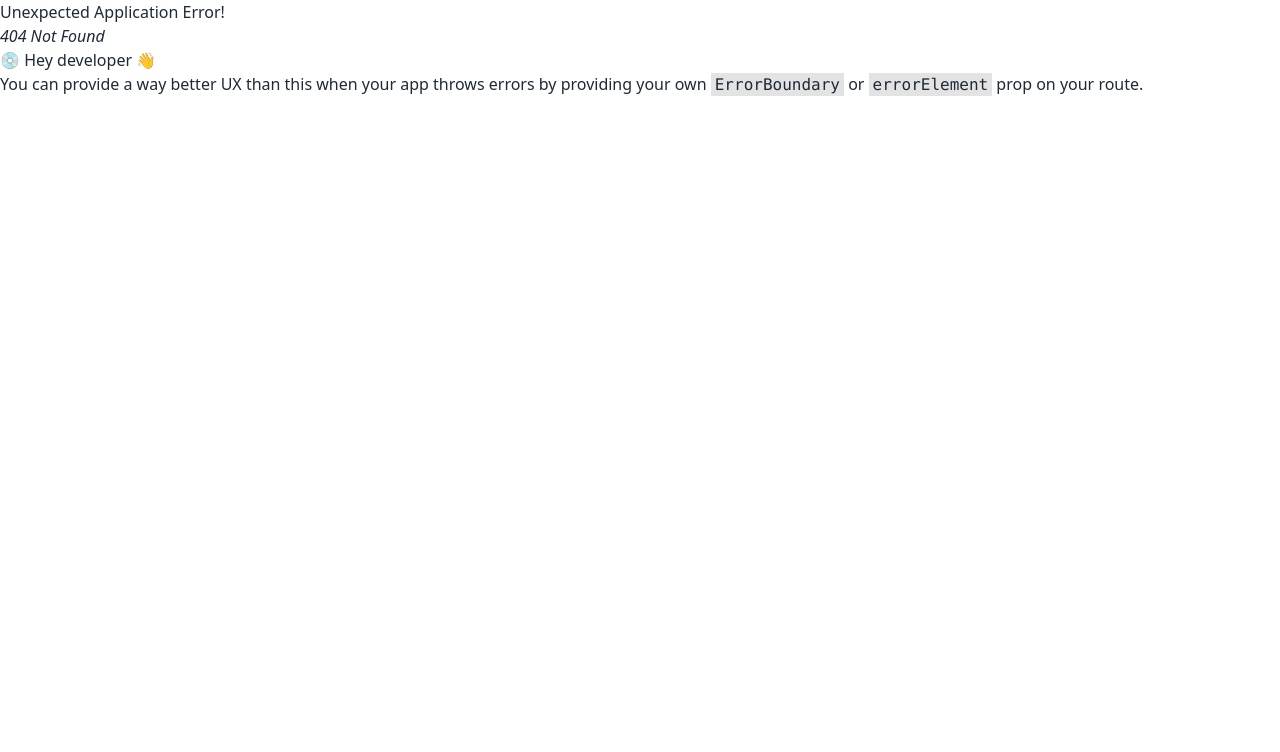
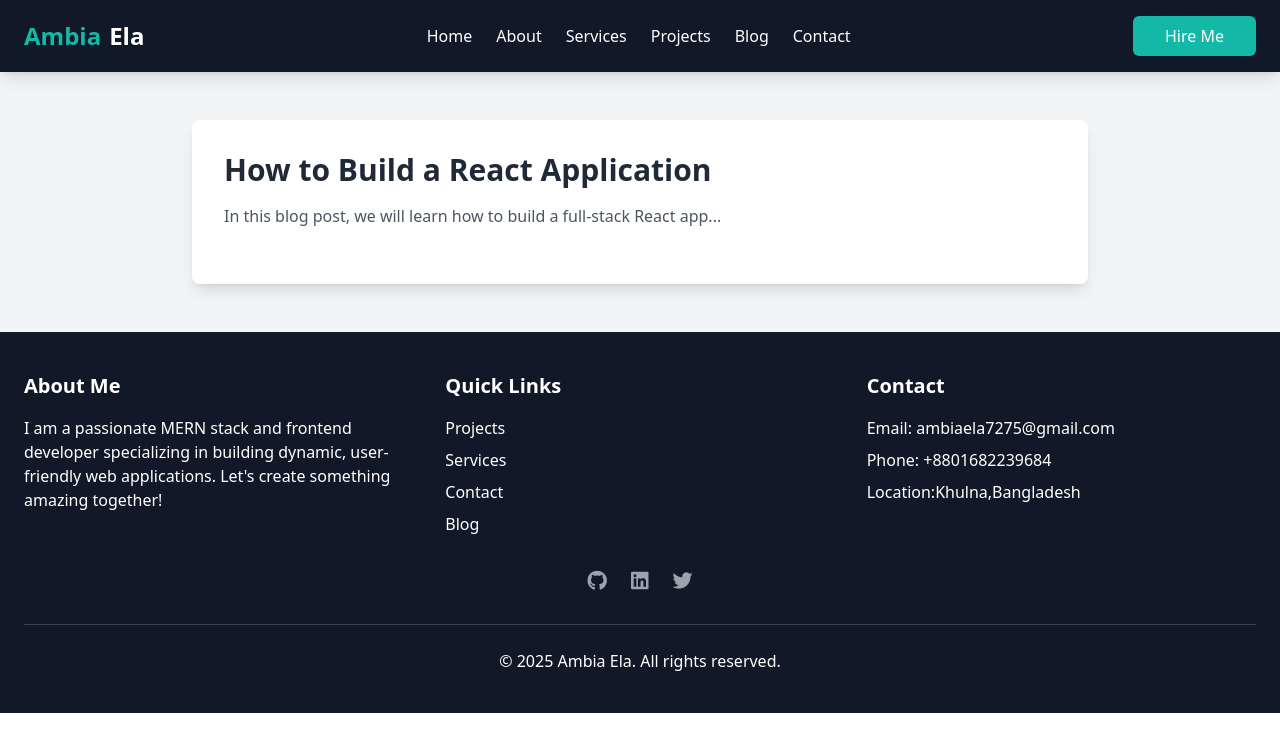
Before and after one commit to ela60/Elas_Protfolio, a React (Vite) app: page /blog/how-to-build-react in a window 1280 px wide. Before the commit this address had no page. Shown: the top 752 px of the page. Built offline with nearby package versions, Linux system fonts and the light colour scheme.

Commit message:
Added more

```diff
--- a/src/About/AboutMe.jsx
+++ b/src/About/AboutMe.jsx
@@ -129,7 +129,7 @@ const AboutMe = () => {
               and sparks new ideas.
             </p>
             <p className="text-gray-600">
-              Additionally, I enjoy playing football. There’s something
+              Additionally, I enjoy traveling. There’s something
               refreshing about sports that helps me stay energized. I believe
               it’s crucial for a programmer to stay both physically and mentally
               healthy, as it enhances creativity and productivity at work.
--- a/src/components/Banner.jsx
+++ b/src/components/Banner.jsx
@@ -8,7 +8,7 @@ const Banner = () => {
     <section className="bg-gradient-to-r from-black via-purple-700 to-black flex flex-col md:flex-row items-center justify-between px-4 md:px-8 py-10 md:py-20 min-h-screen">
       {/* Left Section */}
       <motion.div
-        className="md:w-1/2 space-y-6 text-center md:text-left"
+        className="md:w-1/2 space-y-6 text-center lg:ml-24 md:text-left"
         initial={{ opacity: 0, x: -100 }}
         animate={{ opacity: 1, x: 0 }}
         transition={{ duration: 1 }}
--- /dev/null
+++ b/src/components/BlogDetail.jsx
@@ -0,0 +1,39 @@
+import React from "react";
+import { useParams } from "react-router-dom";
+
+const BlogDetail = () => {
+  const { id } = useParams(); // This will get the slug from the URL
+
+  // Example blog data (You would fetch or use real data here)
+  const blogs = [
+    {
+      id: "how-to-build-react",
+      title: "How to Build a React Application",
+      content: "In this blog post, we will learn how to build a full-stack React app...",
+    },
+    {
+      id: "javascript-es6",
+      title: "JavaScript ES6 Features",
+      content: "JavaScript ES6 brought many amazing features. In this post, we'll explore them...",
+    },
+    {
+      id: "tailwind-css",
+      title: "Tailwind CSS: A Game Changer",
+      content: "Tailwind CSS is a utility-first CSS framework that makes styling easy...",
+    },
+  ];
+
+  // Find the blog post based on the slug
+  const blog = blogs.find((b) => b.id === id);
+
+  return (
+    <section className="py-12 px-6 md:px-12 bg-gray-100">
+      <div className="max-w-4xl mx-auto bg-white shadow-lg rounded-lg p-8">
+        <h1 className="text-3xl font-semibold text-gray-800 mb-4">{blog?.title}</h1>
+        <p className="text-gray-600 mb-6">{blog?.content}</p>
+      </div>
+    </section>
+  );
+};
+
+export default BlogDetail;
--- /dev/null
+++ b/src/components/BlogSection.jsx
@@ -0,0 +1,62 @@
+import React from "react";
+import { Link } from "react-router-dom";
+
+const BlogSection = () => {
+  const blogs = [
+    {
+      id: 1,
+      title: "How to Build a React Application",
+      image: "https://i.ibb.co.com/MRNww3b/Build-React-Project-with-Create-React-App-3.jpg",
+      description: "Learn how to build a full-stack React app from scratch.",
+      link: "/blog/how-to-build-react",
+    },
+    {
+      id: 2,
+      title: "JavaScript ES6 Features",
+      image: "https://i.ibb.co.com/mD1G3Yn/ES6.jpg",
+      description: "Discover the best ES6 features that every JavaScript developer should know.",
+      link: "/blog/javascript-es6",
+    },
+    {
+      id: 3,
+      title: "Tailwind CSS: A Game Changer",
+      image: "https://i.ibb.co.com/JQdcGY6/images-5.jpg",
+      description: "How Tailwind CSS is revolutionizing the way we style websites.",
+      link: "/blog/tailwind-css",
+    },
+  ];
+
+  return (
+    <section className="bg-gray-100 py-16 px-6 md:px-12">
+      <h2 className="text-3xl font-semibold text-center text-gray-800 mb-12">
+        Latest Blog Posts
+      </h2>
+      <div className="grid grid-cols-1 sm:grid-cols-2 lg:grid-cols-3 gap-8">
+        {blogs.map((blog) => (
+          <div
+            key={blog.id}
+            className="max-w-xs mx-auto bg-white shadow-lg rounded-lg overflow-hidden transform transition-all duration-500 hover:scale-105 hover:shadow-xl"
+          >
+            <img
+              src={blog.image}
+              alt={blog.title}
+              className="w-full h-56 object-cover"
+            />
+            <div className="p-6">
+              <h3 className="text-xl font-semibold text-gray-800 mb-3">{blog.title}</h3>
+              <p className="text-gray-600 mb-4">{blog.description}</p>
+              <Link
+                to={blog.link} // Use react-router Link to navigate to the blog page
+                className="inline-block bg-teal-500 text-white py-2 px-4 rounded-full hover:bg-teal-600 transform transition-all duration-300"
+              >
+                Read More
+              </Link>
+            </div>
+          </div>
+        ))}
+      </div>
+    </section>
+  );
+};
+
+export default BlogSection;
--- a/src/components/ServiceSection.jsx
+++ b/src/components/ServiceSection.jsx
@@ -20,8 +20,8 @@ const services = [
     animation: 'animate__fadeInUp', // Animation class (using animate.css library)
   },
   {
-    title: 'Problem Silving',
-    description: 'I specialize in identifying user challenges and crafting tailored solutions. My approach combines creativity with analytical thinking to solve complex design problems, ensuring a seamless and enjoyable user experience.',
+    title: 'Problem Solving',
+    Description: "To help you solve a specific code problem, I will need a bit more detail. Could you share the exact issue you're facing with your code?For example, if you're having trouble with an API call, a React component, or routing in your app, please provide the relevant code or error message, and I'll walk you through the solution.",
     icon: 'https://i.ibb.co.com/3NXn7kb/images-4.jpg', // Replace with your own icon or image
     animation: 'animate__fadeInUp', // Animation class (using animate.css library)
   },
--- a/src/contact/Contact.jsx
+++ b/src/contact/Contact.jsx
@@ -8,7 +8,7 @@ const Contact = () => {
     e.preventDefault();
 
     // Basic form validation
-    const email = form.current.user_email.value;
+    const email = form.current.from_email.value;
     const message = form.current.message.value;
 
     if (!email || !message) {
@@ -18,10 +18,10 @@ const Contact = () => {
 
     emailjs
       .sendForm(
-        "service_3h9pne9", // Your service ID
-        "template_w8af4gl", // Your template ID
+        "service_h97h8il",
+        "template_w8af4gl",
         form.current,
-        "bYXVIuDz3ImmMrSJS" // Your user ID (API key)
+        "bYXVIuDz3ImmMrSJS"
       )
       .then(
         (result) => {
@@ -41,7 +41,9 @@ const Contact = () => {
       <div className="max-w-6xl mx-auto flex flex-col md:flex-col lg:flex-row items-center justify-between space-y-8 md:space-y-0">
         {/* Left Side: Social Links */}
         <div className="md:w-1/3 text-center md:text-left space-y-6">
-          <h2 className="text-3xl font-bold text-white text-nowrap">Connect with Me</h2>
+          <h2 className="text-3xl font-bold text-white text-nowrap">
+            Connect with Me
+          </h2>
           <div className="flex justify-center md:justify-start space-x-6">
             {/* Social Links */}
             <a
@@ -77,7 +79,7 @@ const Contact = () => {
               <i className="fab fa-twitter"></i>
             </a>
             <a
-              href="https://web.whatsapp.com/"
+              href="https://wa.me/8801682239684" // Your Bangladesh phone number
               target="_blank"
               rel="noopener noreferrer"
               className="text-white hover:text-green-500 text-3xl transition-all duration-300"
@@ -89,7 +91,9 @@ const Contact = () => {
 
         {/* Right Side: Email.js Form */}
         <div className="md:w-2/3 bg-white shadow-xl rounded-lg p-8">
-          <h2 className="text-3xl font-bold text-gray-800 mb-6">Send Me a Message</h2>
+          <h2 className="text-3xl font-bold text-gray-800 mb-6">
+            Send Me a Message
+          </h2>
           <form ref={form} onSubmit={sendEmail} className="space-y-6">
             {/* Email Input */}
             <div>
@@ -101,8 +105,8 @@ const Contact = () => {
               </label>
               <input
                 type="email"
-                name="user_email"
-                id="user_email"
+                name="from_email"
+                id="from_email"
                 required
                 className="w-full px-4 py-3 border border-gray-300 rounded-lg focus:ring-2 focus:ring-teal-500 focus:outline-none"
                 placeholder="Your Email Address"
--- a/src/pages/shared/Navbar.jsx
+++ b/src/pages/shared/Navbar.jsx
@@ -13,8 +13,12 @@ const Navbar = () => {
       <div className="container mx-auto px-6 py-4 flex justify-between items-center">
         {/* Left: Name */}
         <div className="text-2xl font-bold">
-          <Link to="/">Ambia Ela</Link>
-        </div>
+  <Link to="/" className="flex items-center space-x-2 hover:text-teal-600 transition-all duration-300">
+    <span className="text-teal-500">Ambia</span>
+    <span className="text-white">Ela</span>
+  </Link>
+</div>
+
 
         {/* Middle: Menu Links */}
         <div className="hidden md:flex space-x-6">
```
Also changed, not shown: src/router/router.jsx (+12 -0 lines), 1 other file (tests, documents, lock files or other folders).
